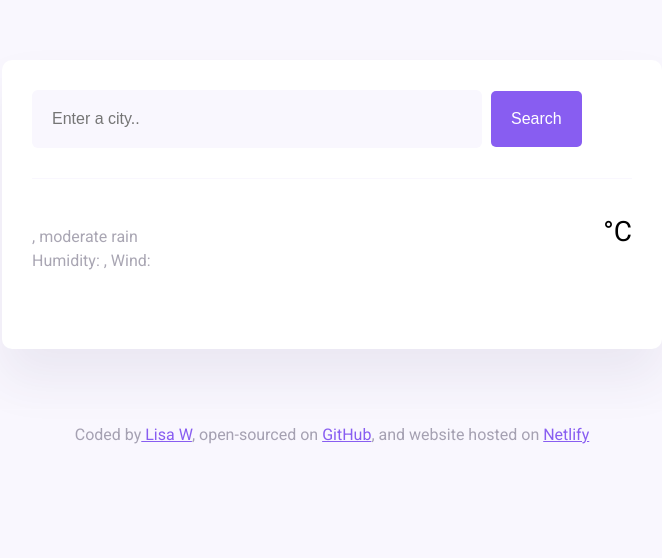
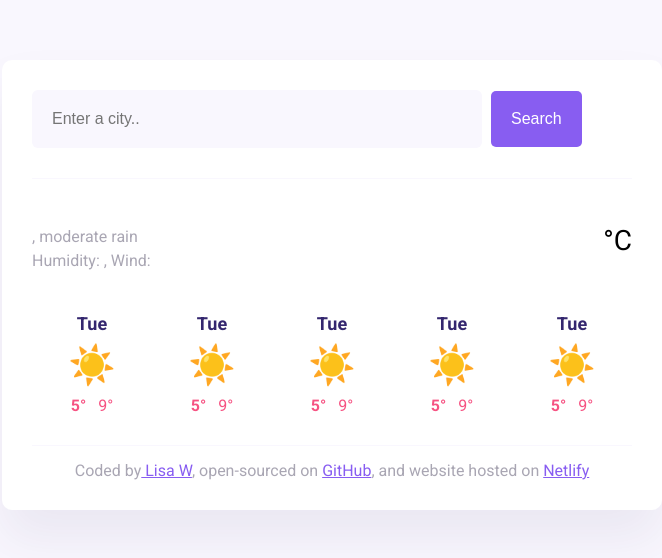
Before and after one commit to lswitkowski/meteo, a plain HTML site: page index.html in a window 1280 px wide. Shown: the whole page, without its empty margins (308-970 px from the left). Drawn offline with nearby package versions, Linux system fonts and the light colour scheme; no server answers.

Commit message:
Add forecast html / css

```diff
--- a/index.html
+++ b/index.html
@@ -46,11 +46,56 @@
 
             <div class="current-temperature-unit">°C</div>
           </div>
+    </div>
+
+<div class="future-forecast">
+
+    <div class="future-forecast-day">
+
+ <div class="future-forecast-date">Tue</div>
+  <div class="future-forecast-icon">☀️ </div>
+  <div class="future-forecast-temps">
+    <div class="future-forecast-temp"><strong>5°</strong></div>
+    <div class="future-forecast-temp">9°</div>
+  </div></div>
 
 
-          </div>
+      <div class="future-forecast-day">
+
+<div class="future-forecast-date">Tue</div>
+  <div class="future-forecast-icon">☀️ </div>
+  <div class="future-forecast-temps">
+    <div class="future-forecast-temp"><strong>5°</strong></div>
+    <div class="future-forecast-temp">9°</div>
+  </div></div>
 
 
+      <div class="future-forecast-day">
+
+  <div class="future-forecast-date">Tue</div>
+  <div class="future-forecast-icon">☀️ </div>
+  <div class="future-forecast-temps">
+    <div class="future-forecast-temp"><strong>5°</strong></div>
+    <div class="future-forecast-temp">9°</div>
+  </div></div>
+
+      <div class="future-forecast-day">
+
+ <div class="future-forecast-date">Tue</div>
+  <div class="future-forecast-icon">☀️ </div>
+  <div class="future-forecast-temps">
+    <div class="future-forecast-temp"><strong>5°</strong></div>
+    <div class="future-forecast-temp">9°</div>
+  </div></div>
+
+      <div class="future-forecast-day">
+
+  <div class="future-forecast-date">Tue</div>
+  <div class="future-forecast-icon">☀️ </div>
+  <div class="future-forecast-temps">
+    <div class="future-forecast-temp"><strong>5°</strong></div>
+    <div class="future-forecast-temp">9°</div>
+  </div></div>
 
         </div>
       </main>
--- a/src/index.js
+++ b/src/index.js
@@ -20,12 +20,12 @@ function refreshWeather(response) {
 
   let date = new Date(response.data.time * 1000);
   let timeElement = document.querySelector("#current-time");
+  console.log(timeElement);
   timeElement.innerHTML = formatDate(date);
 
   let iconElement = document.querySelector("#icon");
   iconElement.innerHTML = `<img src="${response.data.condition.icon_url}" class="icon" />`;
 }
-
 
 
 
--- a/src/styles.css
+++ b/src/styles.css
@@ -81,12 +81,52 @@ main {
     font-size: 88px;
   line-height: 88px;
   font-weight: bold;
+  margin-top: 5px;
 }
 
 .current-temperature-unit {
-   margin-top: 6px;
+   margin-top: 15px;
   font-size: 28px;
 }
+
+.future-forecast{
+  display: flex;
+  justify-content: space-around;
+  margin-top: 25px;
+
+}
+
+.future-forecast-date{
+text-align: center;
+  color: rgba(52, 39, 111);
+  font-size: 18px;
+  line-height: 20px;
+  margin-bottom: 10px;
+  font-weight: bold;
+}
+
+.future-forecast-icon {
+    font-size: 38px;
+  text-align: center;
+  line-height: 42px;
+
+}
+
+.future-forecast-temp{
+padding: 0 6px;}
+
+.future-forecast-temps {
+  text-align: center;
+  color: #f65282;
+  margin-top: 10px;
+  display: flex;
+  justify-content: center;
+
+
+}
+
+
+
 
 footer {
   border-top: 1px solid #f9f7fe;
```
Lines whose indentation alone changed are shown as unchanged.
